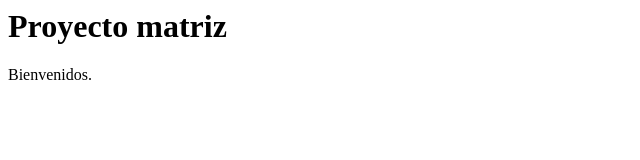
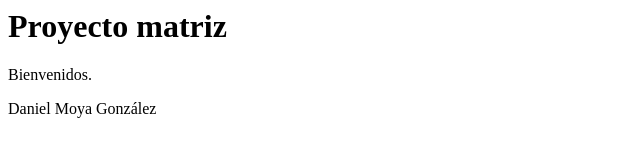
Before and after one commit to Dmoya112/proyecto-matriz, a plain HTML site: page index.html in a window 1280 px wide. Shown: the whole page, without its empty margins (0-640 px from the left). Drawn offline with Linux system fonts and the light colour scheme.

Commit message:
He añadido mi nombre

```diff
--- a/index.html
+++ b/index.html
@@ -2,5 +2,6 @@
 <body>
 <h1>Proyecto matriz</h1>
 <p>Bienvenidos.</p>
+<p>Daniel Moya González</p>
 </body>
 </html>
```
